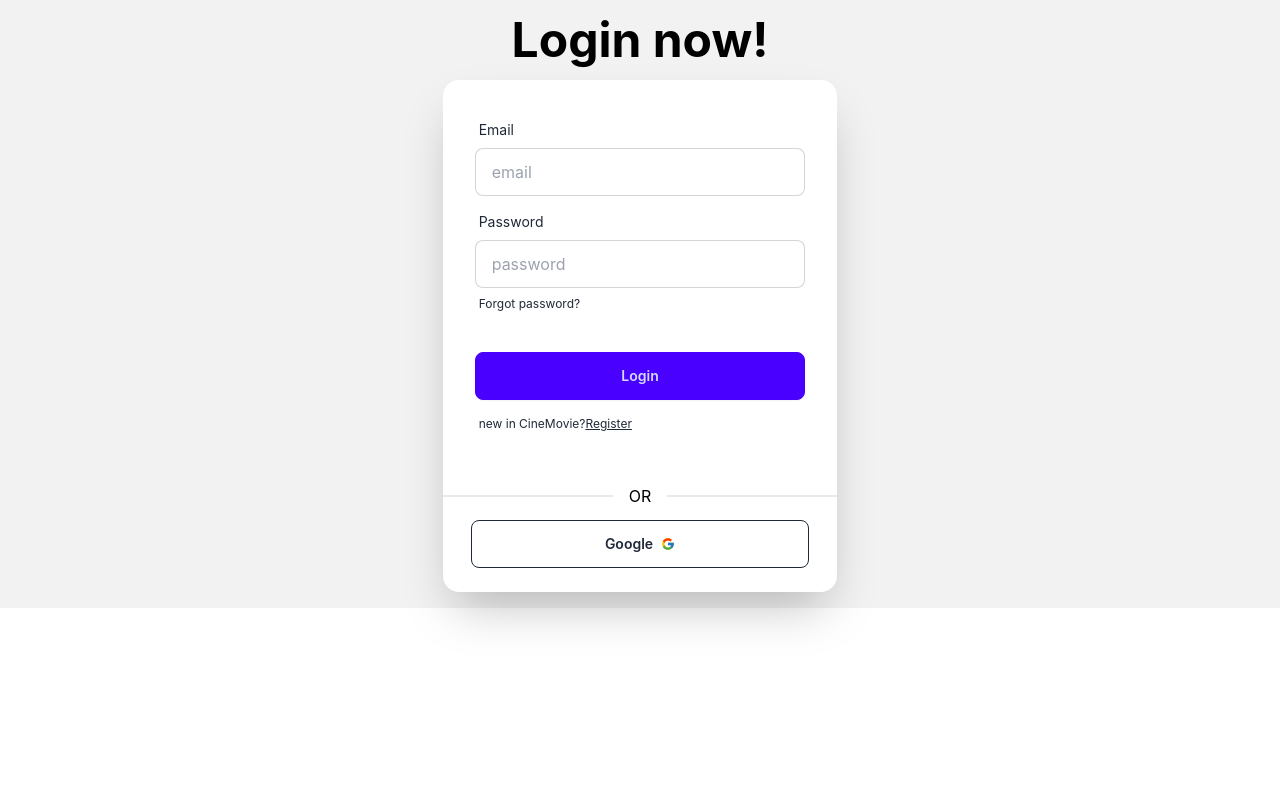
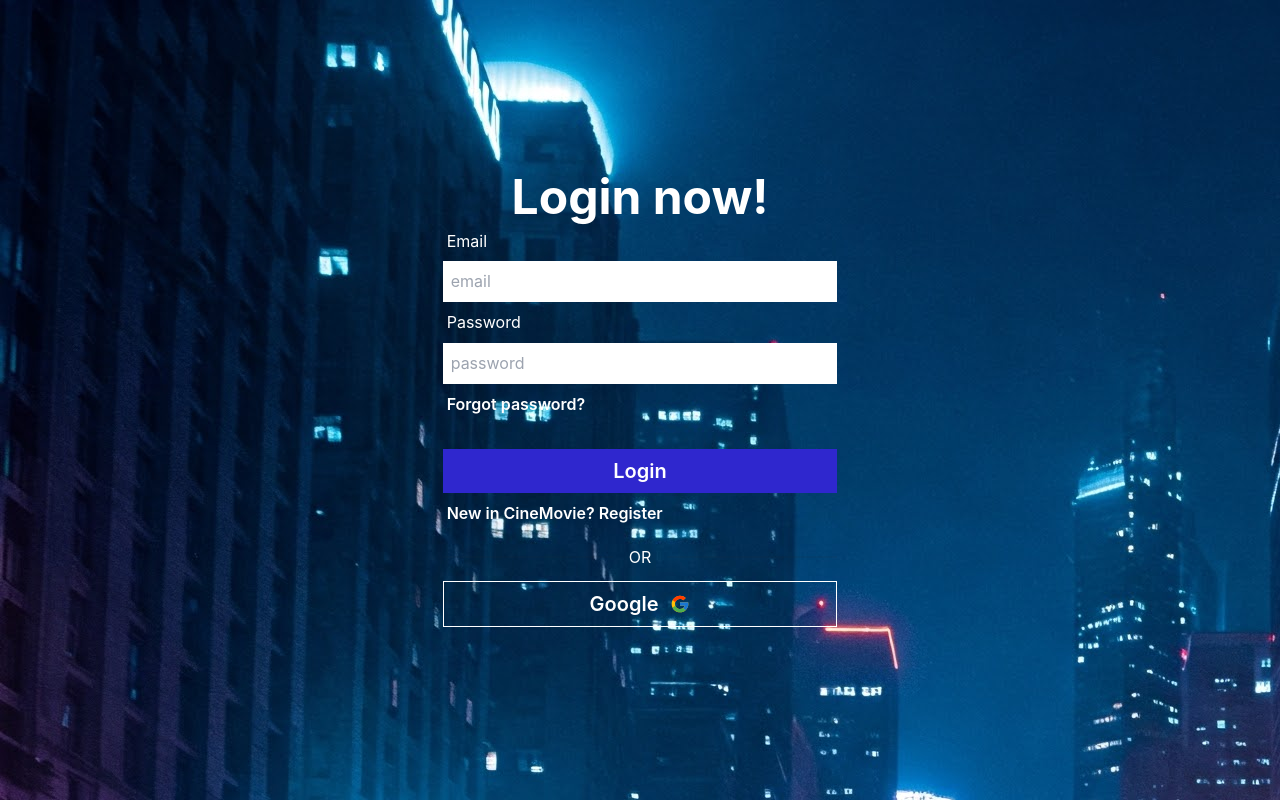
Before and after one commit to Abdallah-BinSaif/cinehub, a React (Vite) app: page /login in a window 1280 px wide. Built offline with nearby package versions, Linux system fonts and the light colour scheme; no server answers.

Commit message:
fix: login page background and some bug fix

```diff
--- a/src/auth/Login.jsx
+++ b/src/auth/Login.jsx
@@ -1,68 +1,63 @@
-import React, {useContext} from 'react';
+import {useContext} from 'react';
 import {useForm} from "react-hook-form";
 import {Link, useLocation, useNavigate} from "react-router-dom";
-import {FcGoogle} from "react-icons/fc";
 import {authContext} from "../provider/AuthProvider.jsx";
 import Swal from "sweetalert2";
+import SocialLogin from "./SocialLogin.jsx";
 
 const Login = () => {
     const {register,
         handleSubmit,
         formState: {errors},
     } = useForm()
-    const {signInUser,signInWithGoogle} = useContext(authContext)
+    const {signInUser} = useContext(authContext)
     const navigate = useNavigate();
     const location = useLocation()
 
-    const handleGoogleSignIn = () => {
-        signInWithGoogle().then(result => {
-            const user = result.user;
-            navigate(location?.state?.from ? `${location.state.from}`: "/")
-            Swal.fire("Login with google Successful")
+    const going = location?.state?.from || "/"
+    console.log(going)
 
-            console.log(user)
-        }).catch(err=>{
-            console.log(err.code)
-        })
-    }
+
 
     return (
-        <div className="hero bg-base-200">
-            <div className="hero-content md:w-4/6 lg:w-2/6 flex-col">
-                <div className="text-center lg:text-left">
+
+            <div className="loginBG flex flex-col justify-center items-center">
+                <div className="">
                     <h2 className="text-5xl font-bold">Login now!</h2>
                 </div>
-                <div className="card bg-base-100 w-full shrink-0 shadow-2xl">
+                <div className="px-4 w-full lg:w-4/12">
                     <form onSubmit={handleSubmit((data)=>{
                         const {email, password}=data
-                        signInUser(email, password).then(userdata=>{
-                            console.log(userdata)
+                        signInUser(email, password).then(()=>{
+                            // console.log(userdata)
                             Swal.fire("Login Successful")
-                            navigate(location?.state?.from ? `${location.state.from}`: "/")
+                            // done: location update
+                            navigate(going)
                         })
                             .catch(err => {
-                                console.log(err)
-                                Swal.fire("Login Failed")
+                                if(err){
+                                    Swal.fire("Login Failed")
+                                }
                             })
 
                         console.log(data)
-                    })} className="card-body">
+                    })} className="">
 
                         <div className="form-control">
                             <label className="label">
-                                <span className="label-text">Email</span>
+                                <span className="">Email</span>
                             </label>
                             <input type="email" {...register("email", {
                                 required: "Email is required"
                             }) }
                                    placeholder="email"
-                                   className="input input-bordered"
+                                   className="text-black py-2 px-2"
                                    required/>
                             <p>{errors?.email?.message}</p>
                         </div>
                         <div className="form-control">
                             <label className="label">
-                                <span className="label-text">Password</span>
+                                <span className="">Password</span>
                             </label>
                             <input
                                 type="password"
@@ -70,31 +65,28 @@
                                     required: "Give a Password",
                                 })}
                                 placeholder="password"
-                                className="input input-bordered" required/>
+                                className="text-black py-2 px-2" required/>
                             <p className={"text-red"}>{errors?.password?.message}</p>
 
                             <label className="label">
-                                <a href="#" className="label-text-alt link link-hover">Forgot password?</a>
+                                <button className="font-semibold">Forgot password?</button>
                             </label>
                         </div>
                         <div className="form-control mt-6">
-                            <button className="btn btn-primary">Login</button>
+                            <button className="py-3 bg-light-primary btnFilled border-none text-white">Login</button>
                         </div>
                         <label className="label">
-                            <p className="label-text-alt">new in CineMovie?
-                                <Link
-                                className={"underline"}
-                                to={"/register"}>Register</Link>
-                            </p>
+                            <Link
+                                className={"hover:underline no-hover-color font-semibold"}
+                                to={"/register"}>New in CineMovie? Register</Link>
                         </label>
                     </form>
                     <div className={"divider"}>OR</div>
-                    <div className="form-control mb-6 mx-7">
-                        <button onClick={handleGoogleSignIn} className="btn btn-outline">Google<FcGoogle></FcGoogle></button>
-                    </div>
+                    <SocialLogin going={going}/>
+
                 </div>
             </div>
-        </div>
+
     );
 };
 
--- /dev/null
+++ b/src/auth/SocialLogin.jsx
@@ -0,0 +1,31 @@
+import {useContext} from 'react';
+import {FcGoogle} from "react-icons/fc";
+import Swal from "sweetalert2";
+import {authContext} from "../provider/AuthProvider.jsx";
+import {useNavigate} from "react-router-dom";
+
+const SocialLogin = ({going}) => {
+    const {signInWithGoogle} = useContext(authContext);
+    const navigate = useNavigate()
+
+    const handleGoogleSignIn = () => {
+        signInWithGoogle().then(result => {
+            // const user = result.user;
+            navigate(going)
+            Swal.fire(`Hi! ${result.user.displayName}`)
+
+            // console.log(user)
+        }).catch(err=>{
+            Swal.fire(`${err.code}`)
+        })
+    }
+    return (
+        <div className="">
+            <button
+                onClick={handleGoogleSignIn}
+                className="text-white btnOutline w-full flex justify-center items-center gap-3">Google<FcGoogle></FcGoogle></button>
+            </div>
+    );
+};
+
+export default SocialLogin;
--- a/src/index.css
+++ b/src/index.css
@@ -1,6 +1,10 @@
 @tailwind base;
 @tailwind components;
 @tailwind utilities;
+
+.no-hover-color:hover {
+    color: inherit !important;
+}
 
 .screen{
     max-width: 1280px;
@@ -19,3 +23,27 @@
     background-color: #fbfbfe;
     color: #050315;
 }
+
+.btnOutline{
+    font-weight: 600;
+    font-size: 1.25rem;
+    line-height: 1.75rem;
+    border-width: 1px;
+    padding-top: 0.5rem;
+    padding-bottom: 0.5rem;
+}
+.btnFilled{
+    font-weight: 600;
+    font-size: 1.25rem;
+    line-height: 1.75rem;
+    border: none;
+    padding-top: 0.5rem;
+    padding-bottom: 0.5rem;
+}
+
+/* background Images */
+.loginBG{
+    color: white;
+    height: calc(100vh);
+    background-image: url("./assets/loginbg.jpg");
+}
```
